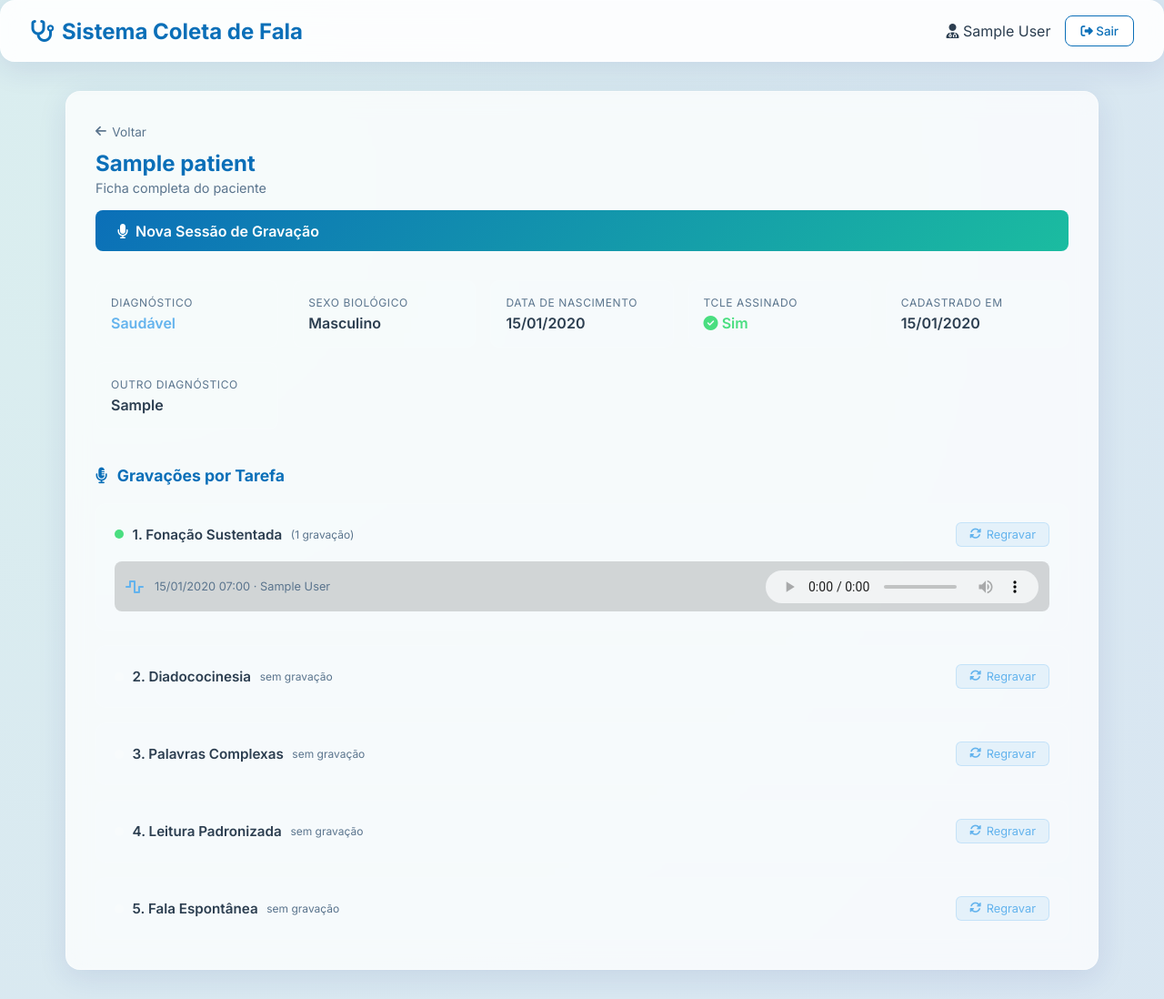
After one commit to felipefontel/sistema-ela-disartria, a Django app: page /patients/1/ in a window 1280 px wide. The commit adds this page. Shown: the whole page at 91% size. Run offline with Django 5.2, Linux system fonts and the light colour scheme; a user stored in the database is signed in; tables that the repository leaves empty hold one stand-in row (values such as "Sample post").

Commit message:
feat: pagina de detalhe do paciente com gravacoes por tarefa e regravar

```diff
--- /dev/null
+++ b/core/templates/core/patient_detail.html
@@ -0,0 +1,110 @@
+{% extends 'base.html' %}
+{% load static %}
+
+{% block content %}
+<div class="glass-panel">
+
+    <!-- Cabeçalho do Paciente -->
+    <div style="display: flex; justify-content: space-between; align-items: flex-start; margin-bottom: 2rem; flex-wrap: wrap; gap: 1rem;">
+        <div>
+            <a href="{% url 'dashboard' %}" style="color: var(--text-secondary); text-decoration: none; font-size: 0.85rem; display: inline-flex; align-items: center; gap: 0.4rem; margin-bottom: 0.75rem; transition: color 0.2s;"
+               onmouseover="this.style.color='var(--primary-color)'" onmouseout="this.style.color='var(--text-secondary)'">
+                <i class="fa-solid fa-arrow-left"></i> Voltar
+            </a>
+            <h2 style="color: var(--primary-color); margin: 0;">{{ patient.name }}</h2>
+            <p style="color: var(--text-secondary); margin: 0.25rem 0 0 0; font-size: 0.9rem;">Ficha completa do paciente</p>
+        </div>
+        <a href="{% url 'recording_task' patient.id 1 %}" class="btn-primary" style="text-decoration: none; display: inline-flex; align-items: center; gap: 0.5rem;">
+            <i class="fa-solid fa-microphone"></i> Nova Sessão de Gravação
+        </a>
+    </div>
+
+    <!-- Informações do Paciente -->
+    <div style="display: grid; grid-template-columns: repeat(auto-fit, minmax(180px, 1fr)); gap: 1rem; margin-bottom: 2.5rem;">
+        <div style="background: rgba(255,255,255,0.04); border: 1px solid rgba(255,255,255,0.08); border-radius: 10px; padding: 1rem;">
+            <p style="color: var(--text-secondary); font-size: 0.75rem; text-transform: uppercase; letter-spacing: 0.05em; margin: 0 0 0.3rem 0;">Diagnóstico</p>
+            <p style="margin: 0; font-weight: 600; color: #63b3ed;">{{ patient.get_diagnosis_display }}</p>
+        </div>
+        <div style="background: rgba(255,255,255,0.04); border: 1px solid rgba(255,255,255,0.08); border-radius: 10px; padding: 1rem;">
+            <p style="color: var(--text-secondary); font-size: 0.75rem; text-transform: uppercase; letter-spacing: 0.05em; margin: 0 0 0.3rem 0;">Sexo Biológico</p>
+            <p style="margin: 0; font-weight: 600;">{{ patient.get_gender_display }}</p>
+        </div>
+        <div style="background: rgba(255,255,255,0.04); border: 1px solid rgba(255,255,255,0.08); border-radius: 10px; padding: 1rem;">
+            <p style="color: var(--text-secondary); font-size: 0.75rem; text-transform: uppercase; letter-spacing: 0.05em; margin: 0 0 0.3rem 0;">Data de Nascimento</p>
+            <p style="margin: 0; font-weight: 600;">{{ patient.birth_date|date:"d/m/Y" }}</p>
+        </div>
+        <div style="background: rgba(255,255,255,0.04); border: 1px solid rgba(255,255,255,0.08); border-radius: 10px; padding: 1rem;">
+            <p style="color: var(--text-secondary); font-size: 0.75rem; text-transform: uppercase; letter-spacing: 0.05em; margin: 0 0 0.3rem 0;">TCLE Assinado</p>
+            <p style="margin: 0; font-weight: 600;">
+                {% if patient.consent_signed %}
+                    <span style="color: #4ade80;"><i class="fa-solid fa-circle-check"></i> Sim</span>
+                {% else %}
+                    <span style="color: #fc8181;"><i class="fa-solid fa-circle-xmark"></i> Não</span>
+                {% endif %}
+            </p>
+        </div>
+        <div style="background: rgba(255,255,255,0.04); border: 1px solid rgba(255,255,255,0.08); border-radius: 10px; padding: 1rem;">
+            <p style="color: var(--text-secondary); font-size: 0.75rem; text-transform: uppercase; letter-spacing: 0.05em; margin: 0 0 0.3rem 0;">Cadastrado em</p>
+            <p style="margin: 0; font-weight: 600;">{{ patient.created_at|date:"d/m/Y" }}</p>
+        </div>
+        {% if patient.diagnosis_other %}
+        <div style="background: rgba(255,255,255,0.04); border: 1px solid rgba(255,255,255,0.08); border-radius: 10px; padding: 1rem;">
+            <p style="color: var(--text-secondary); font-size: 0.75rem; text-transform: uppercase; letter-spacing: 0.05em; margin: 0 0 0.3rem 0;">Outro Diagnóstico</p>
+            <p style="margin: 0; font-weight: 600;">{{ patient.diagnosis_other }}</p>
+        </div>
+        {% endif %}
+    </div>
+
+    <!-- Gravações por Tarefa -->
+    <h3 style="color: var(--primary-color); margin-bottom: 1.25rem; font-size: 1.1rem;">
+        <i class="fa-solid fa-microphone-lines" style="margin-right: 0.4rem;"></i> Gravações por Tarefa
+    </h3>
+
+    <div style="display: flex; flex-direction: column; gap: 1rem;">
+        {% for task_id, task in recordings_by_task.items %}
+        <div style="background: rgba(255,255,255,0.03); border: 1px solid rgba(255,255,255,0.08); border-radius: 12px; padding: 1.25rem;">
+            <div style="display: flex; justify-content: space-between; align-items: center; margin-bottom: {% if task.recordings %}1rem{% else %}0{% endif %};">
+                <div style="display: flex; align-items: center; gap: 0.6rem;">
+                    {% if task.recordings %}
+                        <span style="width: 10px; height: 10px; border-radius: 50%; background: #4ade80; display: inline-block; flex-shrink: 0;"></span>
+                    {% else %}
+                        <span style="width: 10px; height: 10px; border-radius: 50%; background: rgba(255,255,255,0.2); display: inline-block; flex-shrink: 0;"></span>
+                    {% endif %}
+                    <span style="font-weight: 600; font-size: 0.95rem;">{{ task.label }}</span>
+                    {% if task.recordings %}
+                        <span style="font-size: 0.75rem; color: var(--text-secondary);">({{ task.recordings|length }} gravação{{ task.recordings|length|pluralize }})</span>
+                    {% else %}
+                        <span style="font-size: 0.75rem; color: var(--text-secondary);">sem gravação</span>
+                    {% endif %}
+                </div>
+                <a href="{% url 'recording_task' patient.id task.step %}"
+                   style="display: inline-flex; align-items: center; gap: 0.35rem; padding: 5px 14px; border-radius: 6px; font-size: 0.8rem; background: rgba(99,179,237,0.12); color: #63b3ed; border: 1px solid rgba(99,179,237,0.25); text-decoration: none; transition: all 0.2s; white-space: nowrap;"
+                   onmouseover="this.style.background='rgba(99,179,237,0.3)'" onmouseout="this.style.background='rgba(99,179,237,0.12)'">
+                    <i class="fa-solid fa-rotate"></i> Regravar
+                </a>
+            </div>
+
+            {% if task.recordings %}
+            <div style="display: flex; flex-direction: column; gap: 0.6rem;">
+                {% for rec in task.recordings %}
+                <div style="display: flex; align-items: center; justify-content: space-between; padding: 0.6rem 0.75rem; background: rgba(0,0,0,0.15); border-radius: 8px; flex-wrap: wrap; gap: 0.5rem;">
+                    <div style="display: flex; align-items: center; gap: 0.75rem; flex: 1; min-width: 0;">
+                        <i class="fa-solid fa-wave-square" style="color: #63b3ed; flex-shrink: 0;"></i>
+                        <span style="font-size: 0.8rem; color: var(--text-secondary); white-space: nowrap;">
+                            {{ rec.created_at|date:"d/m/Y H:i" }}
+                            {% if rec.recorded_by %} · {{ rec.recorded_by.get_full_name|default:rec.recorded_by.username }}{% endif %}
+                        </span>
+                    </div>
+                    <audio controls style="height: 36px; max-width: 100%;">
+                        <source src="{{ rec.audio_file.url }}">
+                    </audio>
+                </div>
+                {% endfor %}
+            </div>
+            {% endif %}
+        </div>
+        {% endfor %}
+    </div>
+
+</div>
+{% endblock %}
--- a/core/urls.py
+++ b/core/urls.py
@@ -9,6 +9,7 @@ urlpatterns = [
     # Pacientes
     path('patients/', views.patient_list, name='patient_list'),
     path('patients/add/', views.patient_create, name='patient_create'),
+    path('patients/<int:pk>/', views.patient_detail, name='patient_detail'),
 
     # Usuários (restrito a superusuários)
     path('users/', views.user_list, name='user_list'),
--- a/core/views.py
+++ b/core/views.py
@@ -71,6 +71,36 @@ def patient_create(request):
     else:
         form = PatientForm()
     return render(request, 'core/patient_form.html', {'form': form})
+
+
+@login_required
+def patient_detail(request, pk):
+    patient = get_object_or_404(Patient, pk=pk)
+    recordings = patient.recordings.all().order_by('task_type', '-created_at')
+
+    # Agrupa gravações por tipo de tarefa
+    TASK_LABELS = {
+        'FONACAO': '1. Fonação Sustentada',
+        'DIADOCOCINESIA': '2. Diadococinesia',
+        'PALAVRAS': '3. Palavras Complexas',
+        'LEITURA': '4. Leitura Padronizada',
+        'ESPONTANEA': '5. Fala Espontânea',
+    }
+    TASK_ORDER = ['FONACAO', 'DIADOCOCINESIA', 'PALAVRAS', 'LEITURA', 'ESPONTANEA']
+
+    recordings_by_task = {}
+    for task_id in TASK_ORDER:
+        recs = [r for r in recordings if r.task_type == task_id]
+        recordings_by_task[task_id] = {
+            'label': TASK_LABELS[task_id],
+            'step': TASK_ORDER.index(task_id) + 1,
+            'recordings': recs,
+        }
+
+    return render(request, 'core/patient_detail.html', {
+        'patient': patient,
+        'recordings_by_task': recordings_by_task,
+    })
 
 
 # ── Usuários (apenas superusuários) ──────────────────────────────────────────
```
Also changed, not shown: core/templates/core/dashboard.html (+6 -1 lines).
